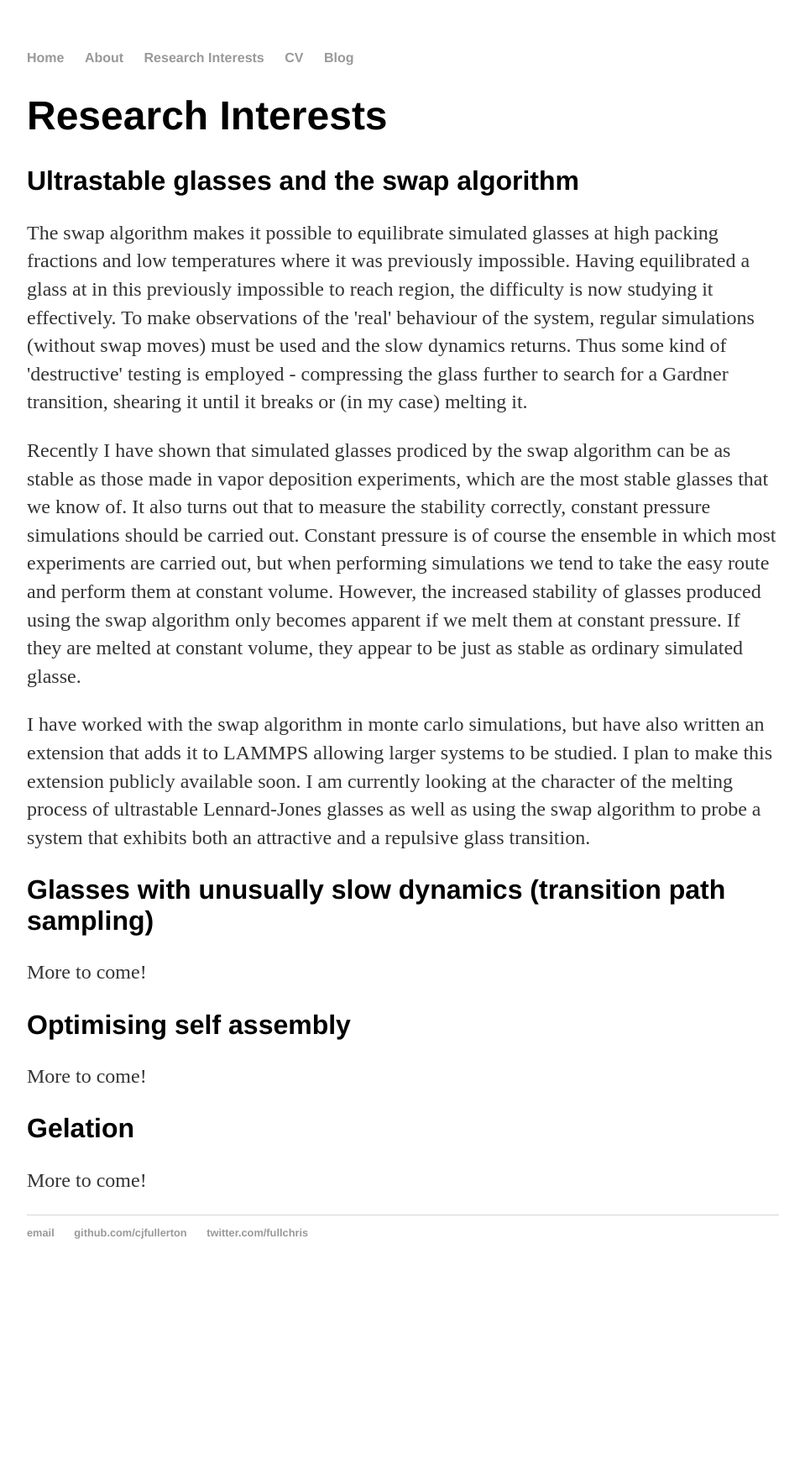
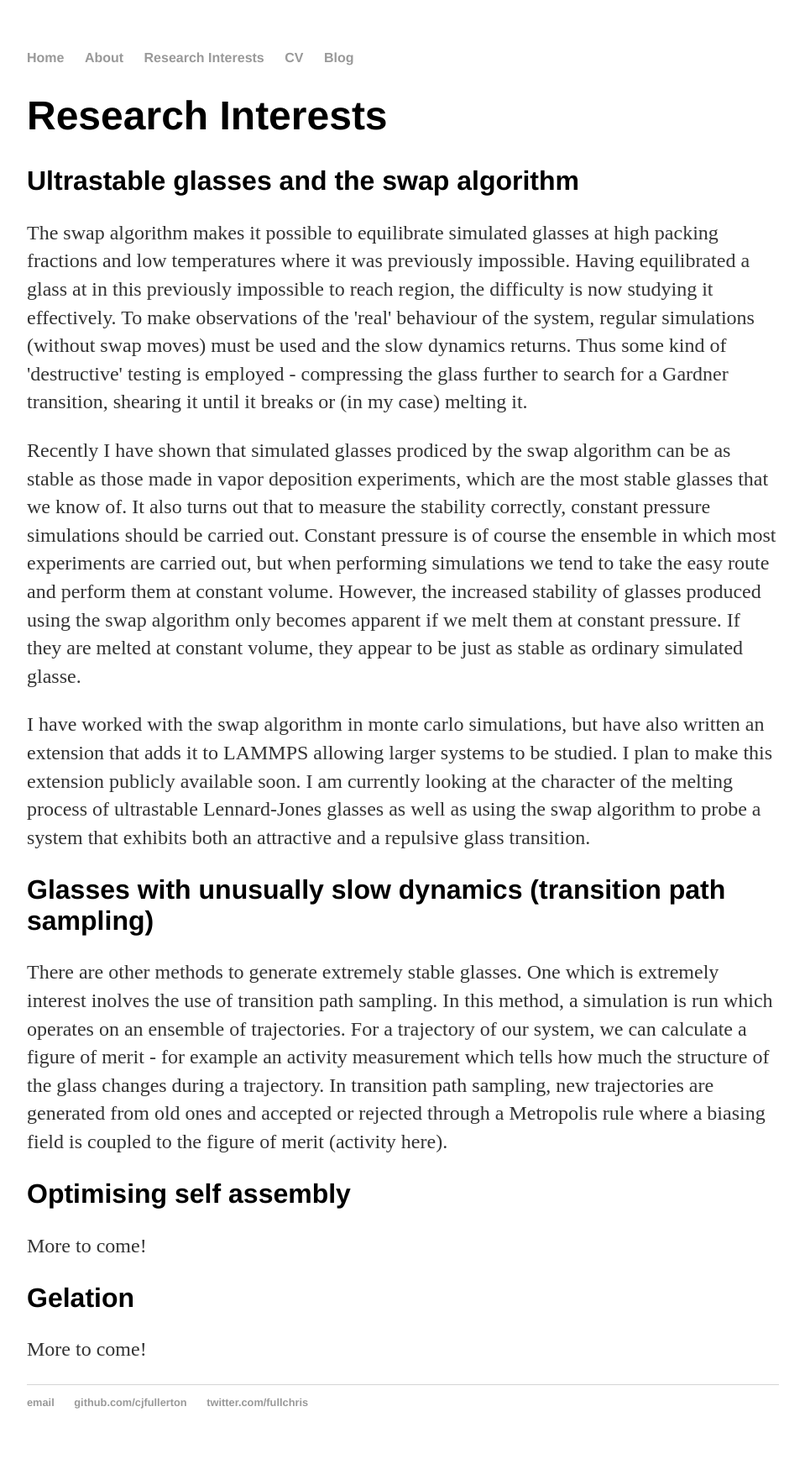
Before and after one commit to cjfullerton/cjfullerton.github.io, a Jekyll site: the page built from researchinterests/index.html, in a window 1280 px wide. Shown: the whole page at 84% size, without its empty margins (160-1119 px from the left). Built offline with Jekyll 4.4.1, drawn with Linux system fonts in a browser that asks for light colours; before the commit the page ends 1535 px from its top, so only the background shows below that.

Commit message:
Adding to research interests

```diff
--- a/index.html
+++ b/index.html
@@ -5,7 +5,7 @@ title: Christopher J. Fullerton
 <div class="blurb">
 	<h1>Welcome</h1>
 	<p>This site is still under construction. Since you've managed to find your way here, let me show you around.</p>
-	<p>You can find out a little bit more about me <a href="/about">here</a>.</p>
+	<p>You can find out a little bit more about me <a href="/about">here</a> and my research interests <a href="/researchinterests">here</a>.</p>
 	<p>A more detailed CV can be found <a href="/cv">here</a>.</p>
 	<p>Lastly, a rudimentary blog can be found <a href="/blog">here</a>.</p>
 </div><!-- /.blurb -->
--- a/researchinterests/index.html
+++ b/researchinterests/index.html
@@ -18,7 +18,10 @@ title: Christopher J. Fullerton
 	studied. I plan to make this extension publicly available soon. I am currently looking at the character of the melting process of ultrastable Lennard-Jones
 	glasses as well as using the swap algorithm to probe a system that exhibits both an attractive and a repulsive glass transition.</p>
 	<h2>Glasses with unusually slow dynamics (transition path sampling)</h2>
-	<p>More to come!</p>
+	<p>There are other methods to generate extremely stable glasses. One which is extremely interest inolves the use of transition path sampling. In this method,
+	a simulation is run which operates on an ensemble of trajectories. For a trajectory of our system, we can calculate a figure of merit - for example an activity
+	measurement which tells how much the structure of the glass changes during a trajectory. In transition path sampling, new trajectories are generated from old ones
+	and accepted or rejected through a Metropolis rule where a biasing field is coupled to the figure of merit (activity here).</p>
 	<h2>Optimising self assembly</h2>
 	<p>More to come!</p>
 	<h2>Gelation</h2>
```
